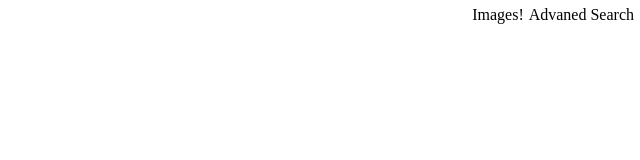
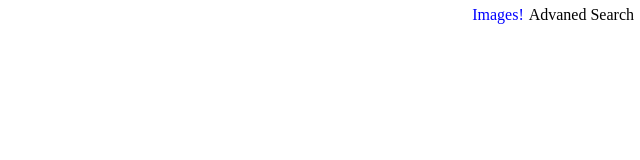
Before and after one commit to kh-hamz/gg, a plain HTML site: page index.html in a window 1280 px wide. Shown: the full height of the page, 640-1280 px from the left. Drawn offline with Linux system fonts and the light colour scheme.

Commit message:
Update index.html
added inline styling

```diff
--- a/index.html
+++ b/index.html
@@ -8,7 +8,7 @@
 </head>
 <body>
     <div class="header">
-        <a>Images!</a>
+        <a style="color:blue;">Images!</a>
         <a>Advaned Search</a>
     </div>
 
```
